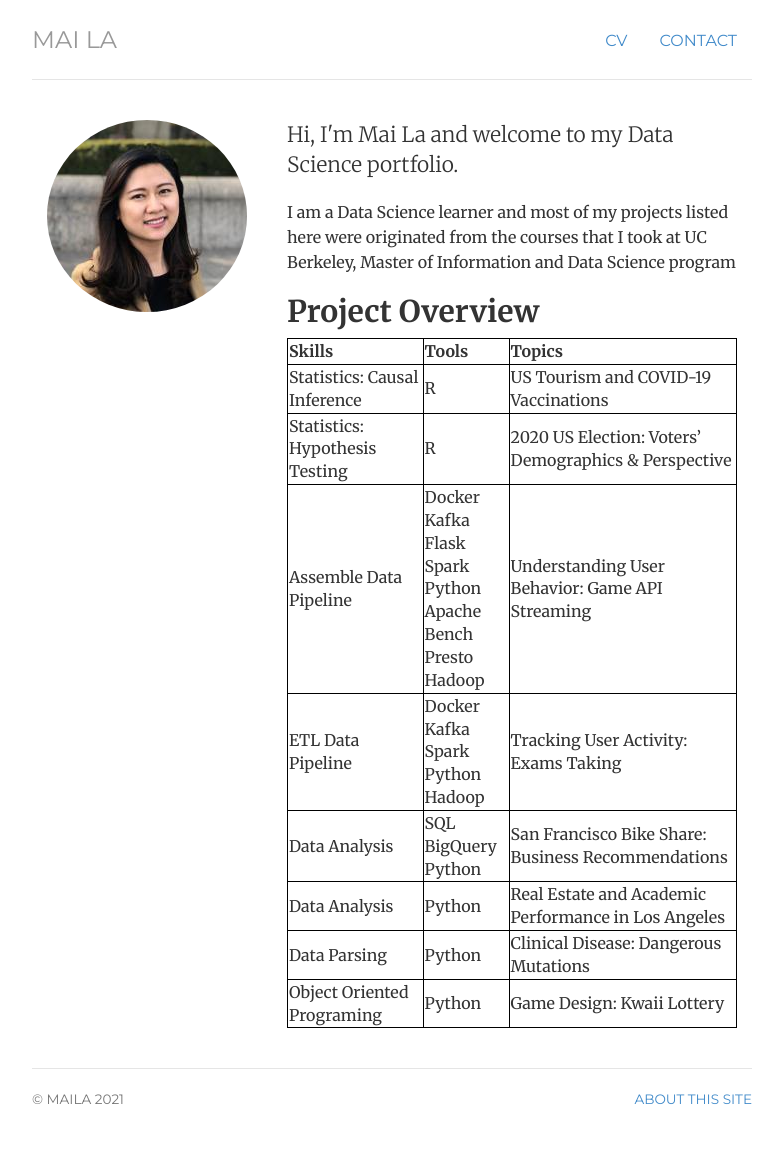
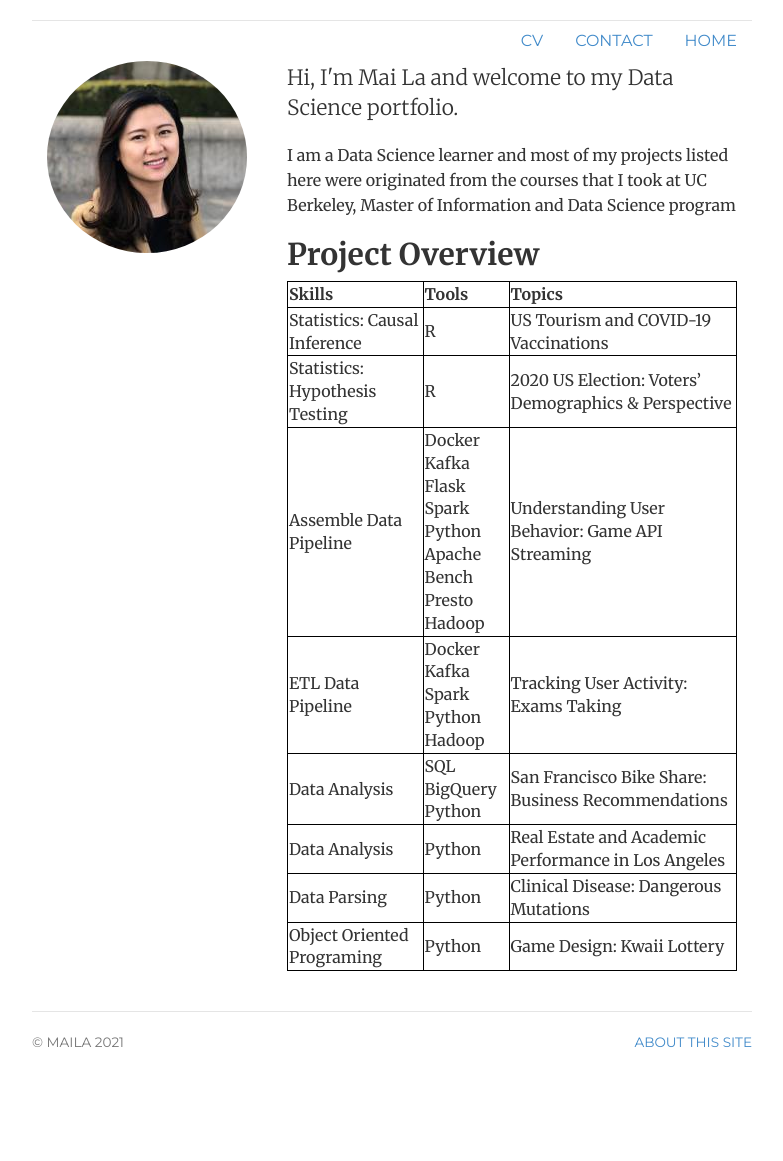
Before and after one commit to latuyetmai/latuyetmai.github.io, a Jekyll site: the page built from index.html, in a window 1280 px wide. Shown: the whole page, without its empty margins (248-1031 px from the left). Built offline with Jekyll 4.4.1, drawn with Linux system fonts in a browser that asks for light colours; after the commit the page ends 1104 px from its top, so only the background shows below that.

Commit message:
Update header.html

```diff
--- a/_includes/header.html
+++ b/_includes/header.html
@@ -1,9 +1,9 @@
 <div class="header">
 	<ul class="nav nav-pills pull-right">
 		<li class="{{ page.cv }}"><a href="/mla-folio/cv" title="CV">CV</a></li>
-		<!-- <li class="{{ page.projects }}"><a href="/projects" title="Projects">Projects</a></li> -->
-		<!-- <li class="{{ page.notes }}"><a href="/notes" title="Notes">Notes</a></li> -->
+		<!-- <li class="{{ page.projects }}"><a href="mla-folio/projects" title="Projects">Projects</a></li> -->
 		<li class="{{ page.contact }}"><a href="/mla-folio/contact" title="Contact">Contact</a></li>
+		<li class="text-muted"><a href="/mla-folio/">Home</a></li>
 	</ul>
-	<h3 class="text-muted"><a href="/mla-folio/">Mai La</a></h3>
+	<!-- <h3 class="text-muted"><a href="/mla-folio/">Mai La</a></h3> -->
 </div>
```
